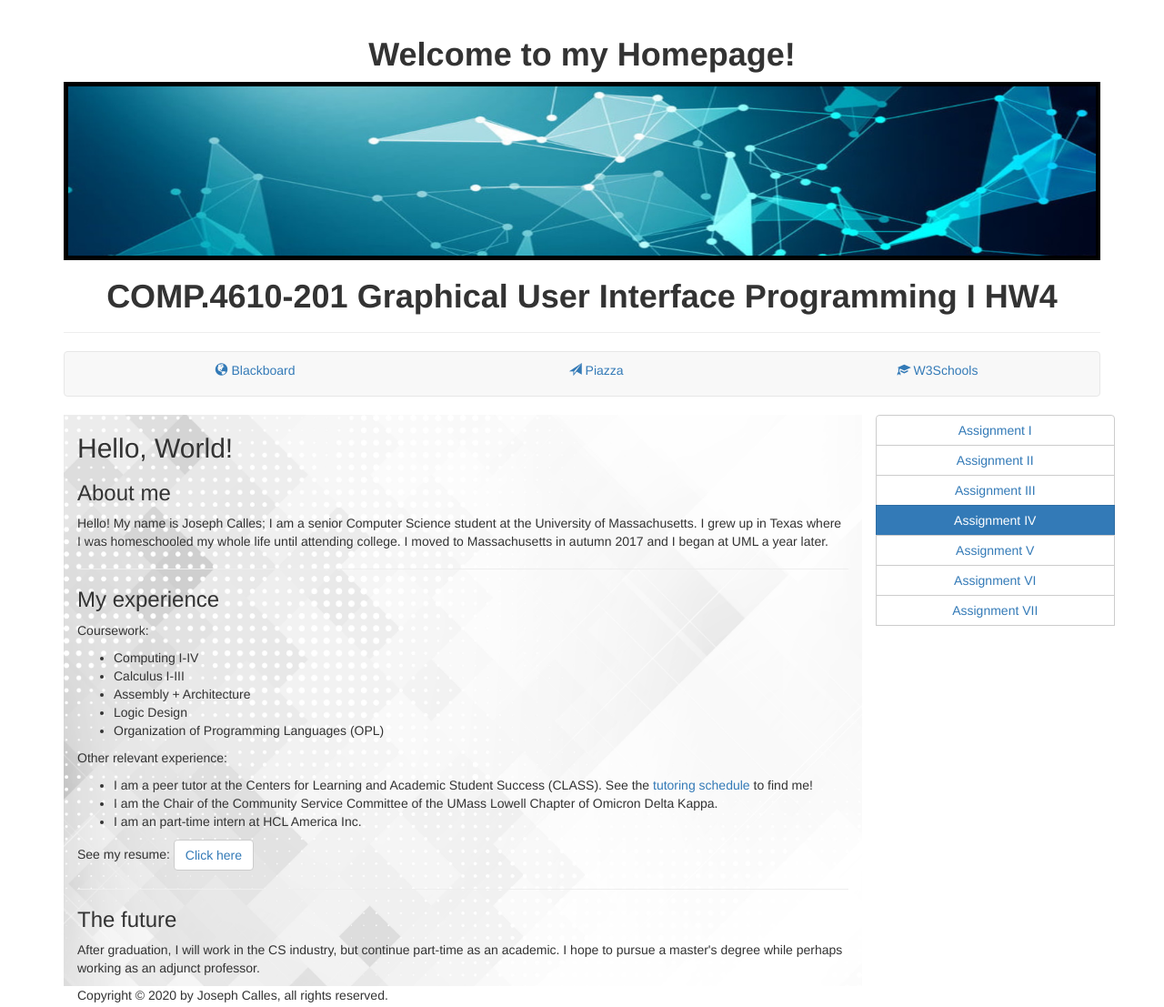
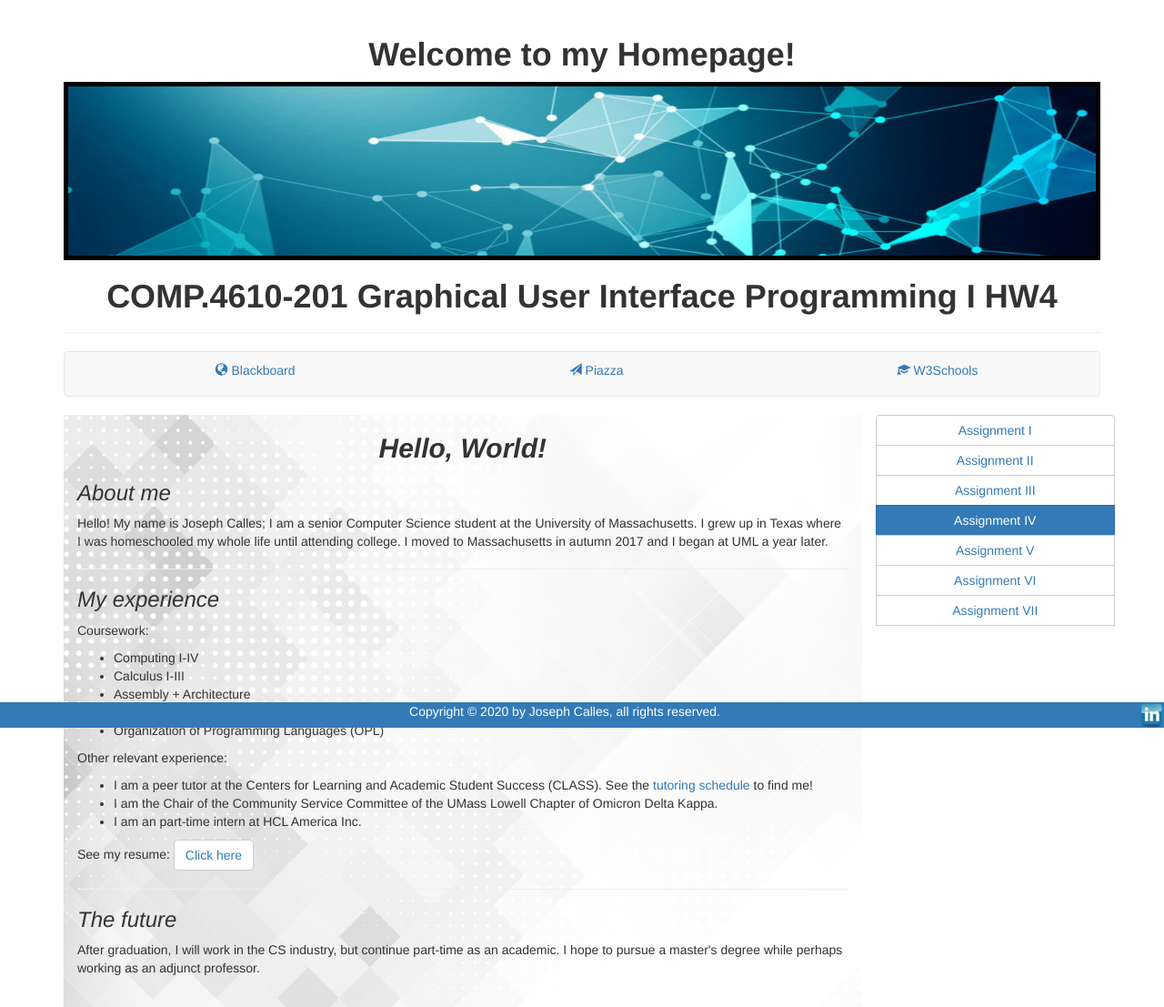
Before and after one commit to JStar-C/GUI_I, a plain HTML site: page HW4/index.html in a window 1280 px wide. Shown: the top 1107 px of the page at 91% size. Drawn offline with nearby package versions, Linux system fonts and the light colour scheme; a script that the page names is missing.

Commit message:
Add files via upload

```diff
--- a/HW4/css/style.css
+++ b/HW4/css/style.css
@@ -35,3 +35,10 @@ html {
     top: 0;
     z-index: 2;
 }
+
+#main-footer {
+    position: fixed;
+    bottom: 0;
+    left: 0;
+    z-index: 3;
+}
--- a/HW4/index.html
+++ b/HW4/index.html
@@ -90,16 +90,16 @@
                 </div>
                 <div class="col-xs-12 col-sm-12 col-md-9 col-md-pull-3 text-left" id="main">
                     <article>
-                        <h2>Hello, World!</h2>
+                        <h2><center><b><i>Hello, World!</i></b></center></h2>
                         <section>
-                            <h3>About me</h3>
+                            <h3><i>About me</i></h3>
                             <p>Hello! My name is Joseph Calles; I am a senior Computer Science student at the University of Massachusetts.
                                 I grew up in Texas where I was homeschooled my whole life until attending college. I moved to Massachusetts in autumn 2017 and I began at UML a year later.
                             </p>
                         </section>
                         <hr>
                         <section>
-                            <h3>My experience</h3>
+                            <h3><i>My experience</i></h3>
                             <p>Coursework:</p>
                             <ul id="courses">
                                 <li>Computing I-IV</li>
@@ -120,17 +120,26 @@
                         </section>
                         <hr>
                         <section>
-                            <h3>The future</h3>
+                            <h3><i>The future</i></h3>
                             <p>
                                 After graduation, I will work in the CS industry, but continue part-time as an academic. I hope to pursue a master's degree while perhaps working as an adjunct professor.
                             </p>
                         </section>
                     </article>
+                    <br><br>
                 </div>
             </div>
-            <div class="row">
-                <div class="col-xs-12 center-block">
-                    Copyright &copy; 2020 by Joseph Calles, all rights reserved.
+            <div class="row" id="main-footer">
+                <div class="col-xs-12 center-block bg-primary">
+                    <div class="media-body">
+                        <center>Copyright &copy; 2020 by Joseph Calles, all rights reserved.</center>
+                    </div>
+                    <div class="media-right">
+                        <a href="https://www.linkedin.com/in/josephcalles" target="_blank">
+                            <img class="media-object" style="width:28px;height:28px;"
+                                src="res/linkedIn.png" alt="Connect with me!" />
+                        </a>
+                    </div>
                 </div>
             </div>
         </div>
```
